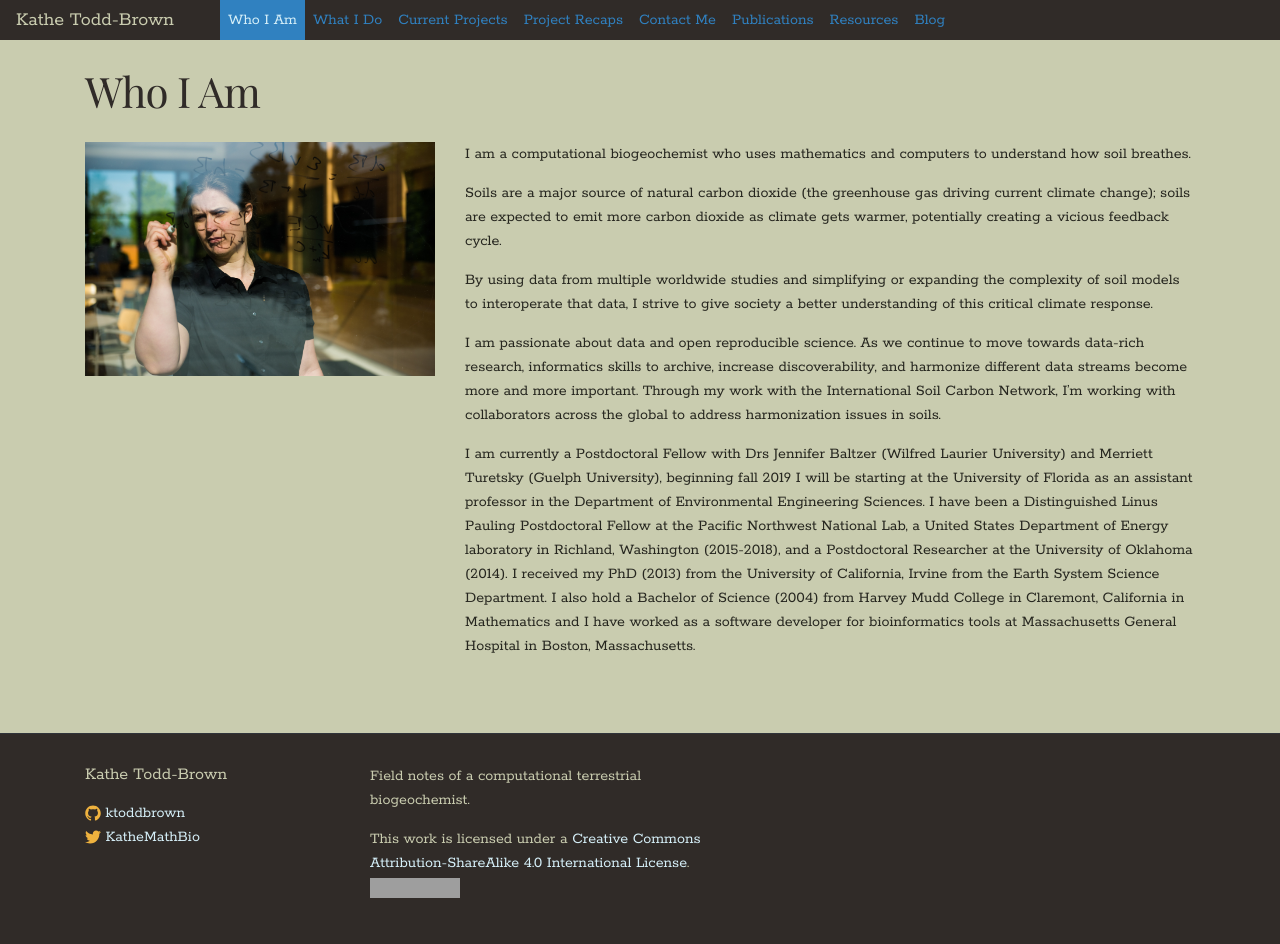
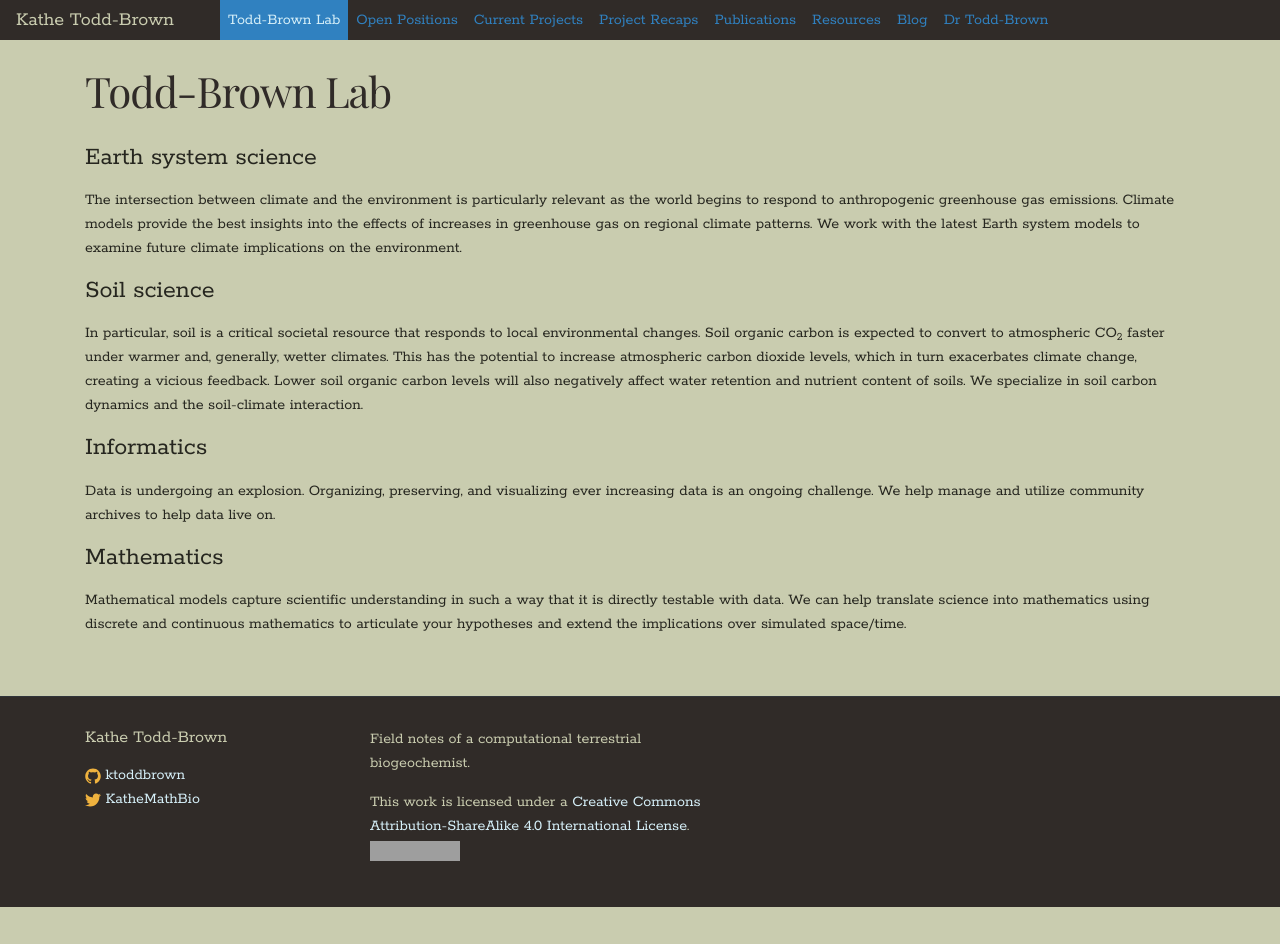
Before and after one commit to ktoddbrown/ktoddbrown.github.io, a Jekyll site: the page built from index.html, in a window 1280 px wide. Built offline with Jekyll 4.4.1, drawn with Linux system fonts in a browser that asks for light colours; nearby versions of some CDN libraries; after the commit the page ends 907 px from its top, so only the background shows below that; grey boxes are pictures that could not be loaded.

Commit message:
UF update

```diff
--- a/Gemfile
+++ b/Gemfile
@@ -1,2 +1,5 @@
 source 'https://rubygems.org'
 gem 'github-pages', group: :jekyll_plugins
+
+gem 'jekyll'
+gem 'html-proofer'
--- a/index.html
+++ b/index.html
@@ -1,25 +1,38 @@
 ---
 layout: page
-title: Who I Am
+title: Todd-Brown Lab
 order : 1
 ---
-<div class="row">
-  <div class="col-md-4">
-    <img src="./assets/Todd-BrownWEB-5.jpg">
-  </div>
-  <div class="col-md-8">
-    <p>
-      I am a computational biogeochemist who uses mathematics and computers to understand how soil breathes.
-</p><p>
-      Soils are a major source of natural carbon dioxide (the greenhouse gas driving current climate change); soils are expected to emit more carbon dioxide as climate gets warmer, potentially creating a vicious feedback cycle.
-</p><p>
-      By using data from multiple worldwide studies and simplifying or expanding the complexity of soil models to interoperate that data, I strive to give society a better understanding of this critical climate response.
-</p><p>
-    I am passionate about data and open reproducible science.
-    As we continue to move towards data-rich research, informatics skills to archive, increase discoverability, and harmonize different data streams become more and more important.
-    Through my work with the International Soil Carbon Network, I’m working with collaborators across the global to address harmonization issues in soils.
-</p><p>
-    I am currently a Postdoctoral Fellow with Drs Jennifer Baltzer (Wilfred Laurier University) and Merriett Turetsky (Guelph University), beginning fall 2019 I will be starting at the University of Florida as an assistant professor in the Department of Environmental Engineering Sciences. I have been a Distinguished Linus Pauling Postdoctoral Fellow at the Pacific Northwest National Lab, a United States Department of Energy laboratory in Richland, Washington (2015-2018), and a Postdoctoral Researcher at the University of Oklahoma (2014). I received my PhD (2013) from the University of California, Irvine from the Earth System Science Department. I also hold a Bachelor of Science (2004) from Harvey Mudd College in Claremont, California in Mathematics and I have worked as a software developer for bioinformatics tools at Massachusetts General Hospital in Boston, Massachusetts.
+
+<h3>Earth system science</h3>
+
+<p>
+The intersection between climate and the environment is particularly relevant as the world begins to respond to anthropogenic greenhouse gas emissions.
+Climate models provide the best insights into the effects of increases in greenhouse gas on regional climate patterns.
+We work with the latest Earth system models to examine future climate implications on the environment.
 </p>
-  </div>
-</div>
+
+<h3>Soil science</h3>
+
+<p>
+In particular, soil is a critical societal resource that responds to local environmental changes.
+Soil organic carbon is expected to convert to atmospheric CO<sub>2</sub> faster under warmer and, generally, wetter climates.
+This has the potential to increase atmospheric carbon dioxide levels, which in turn exacerbates climate change, creating a vicious feedback.
+Lower soil organic carbon levels will also negatively affect water retention and nutrient content of soils.
+We specialize in soil carbon dynamics and the soil-climate interaction.
+</p>
+
+<h3>Informatics</h3>
+
+<p>
+Data is undergoing an explosion.
+Organizing, preserving, and visualizing ever increasing data is an ongoing challenge.
+We help manage and utilize community archives to help data live on.
+</p>
+
+<h3>Mathematics</h3>
+
+<p>
+Mathematical models capture scientific understanding in such a way that it is directly testable with data.
+We can help translate science into mathematics using discrete and continuous mathematics to articulate your hypotheses and extend the implications over simulated space/time.
+</p>
```
Also changed, not shown: contact_me.markdown (deleted, +0 -19 lines), openpositions.markdown (added, +25 -0 lines), toddbrown_bio.markdown (added, +36 -0 lines), whatido.markdown (deleted, +0 -25 lines), README.md.
